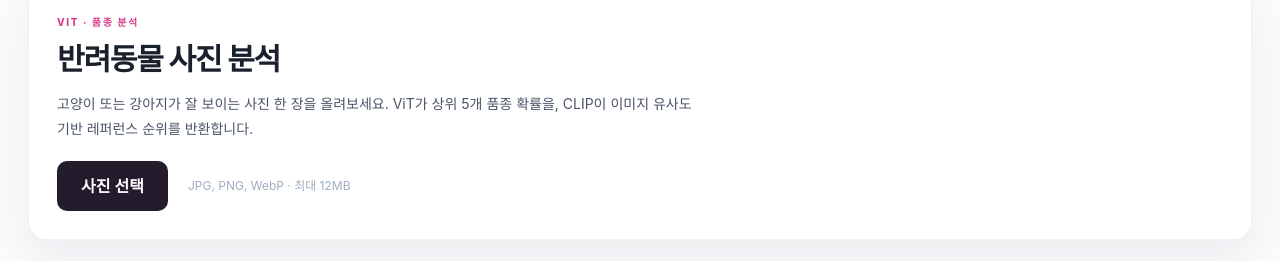
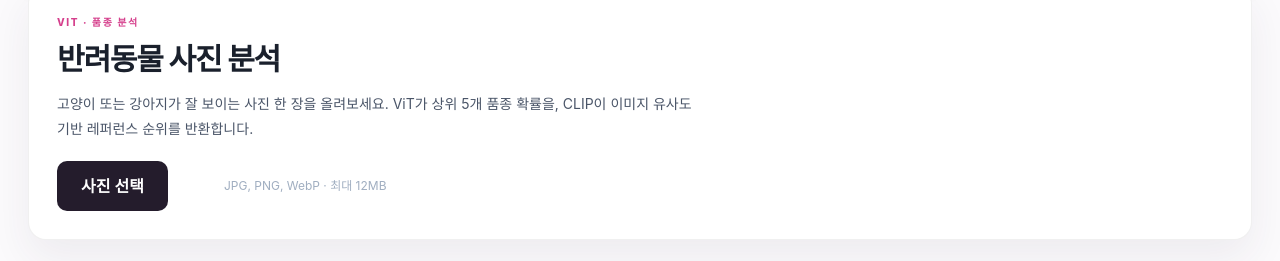
Before and after one commit to oosuhada/petlens-ai, a Next.js app: page / in a window 1280 px wide. Shown: the part 838-1099 px from the top of the page. Built offline with nearby package versions, Linux system fonts and the light colour scheme; no server answers.

Commit message:
Adjust upload hint spacing

```diff
--- a/pages/index.js
+++ b/pages/index.js
@@ -284,10 +284,11 @@ export default function Home({ data }) {
               </Text>
               <Flex
                 mt="5"
-                align={["flex-start", "center"]}
-                direction={["column", "row"]}
-                wrap={["nowrap", "wrap"]}
-                gap={["3", "5"]}
+                align="center"
+                direction="row"
+                wrap="wrap"
+                columnGap={["4", "8", "12"]}
+                rowGap="3"
               >
                 <Button
                   h="50px"
@@ -304,6 +305,7 @@ export default function Home({ data }) {
                   color={dark ? "whiteAlpha.400" : "gray.400"}
                   fontSize="xs"
                   lineHeight="1.5"
+                  ml={[0, 1, 2]}
                 >
                   JPG, PNG, WebP · {tr("최대 12MB", "up to 12 MB")}
                 </Text>
```
